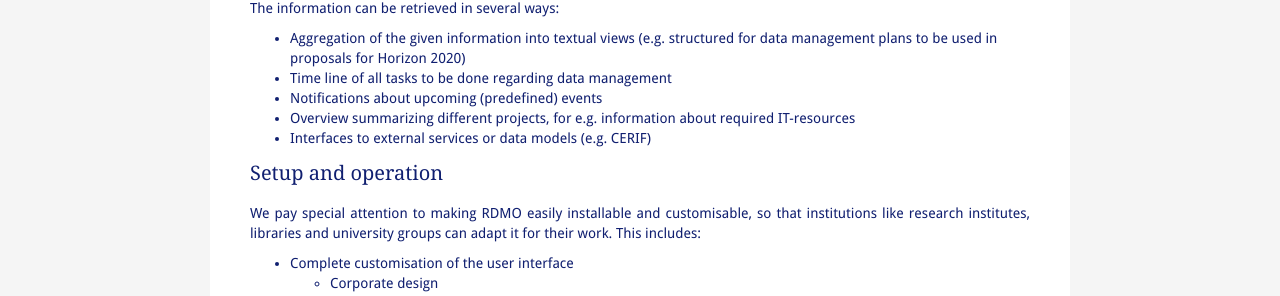
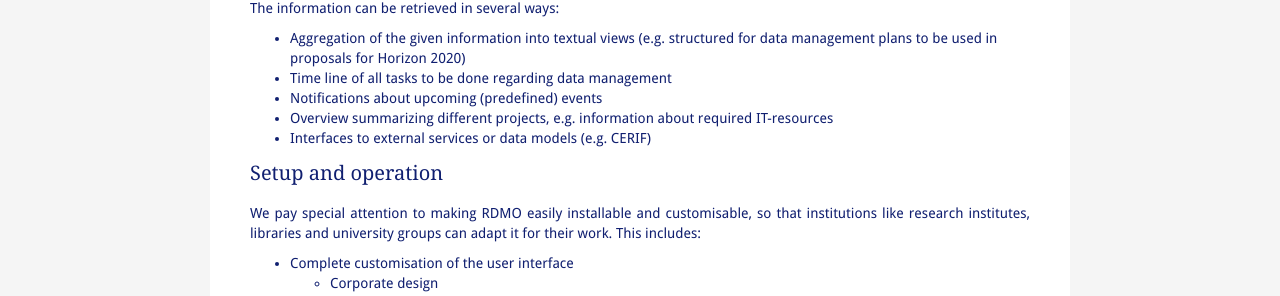
Before and after one commit to rdmorganiser/rdmorganiser.github.io, a Jekyll site: the page built from en/software.md, in a window 1280 px wide and 900 px high, scrolled down 437 px. Shown: the part 150-446 px from the top of the window. Built offline with Jekyll 4.4.1, drawn with Linux system fonts in a browser that asks for light colours.

Commit message:
fix typos

```diff
--- a/en/software.md
+++ b/en/software.md
@@ -8,7 +8,7 @@
 Software
 ========
 
-RDMO is  implemented as a web application. It is, even in the development stage, available as open-source software on [github.com](https://github.com/rdmorganiser). Our main use case is the collaborative editing and maintenance of all necessary information for a sustainable data management. his is done along the notion of *projects*, which will be defined by the users for their particular context.
+RDMO is implemented as a web application. It is, even in the development stage, available as open-source software on [github.com](https://github.com/rdmorganiser). Our main use case is the collaborative editing and maintenance of all necessary information for a sustainable data management. his is done along the notion of *projects*, which will be defined by the users for their particular context.
 
 As of now, we plan the following features:
 
@@ -33,14 +33,14 @@
 
 * Aggregation of the given information into textual views (e.g. structured for data management plans to be used in proposals for Horizon 2020)
 * Time line of all tasks to be done regarding data management
-* Notifications about upcoming  (predefined) events
-* Overview summarizing different projects,  for e.g. information about required IT-resources
+* Notifications about upcoming (predefined) events
+* Overview summarizing different projects, e.g. information about required IT-resources
 * Interfaces to external services or data models (e.g. CERIF)
 
 Setup and operation
 -------------------
 
-We pay special attention to making RDMO easily installable and customisable, so that institutions like research institutes, libraries and university groups can adapt  it for their work. This includes:
+We pay special attention to making RDMO easily installable and customisable, so that institutions like research institutes, libraries and university groups can adapt it for their work. This includes:
 
 * Complete customisation of the user interface
     * Corporate design
```
Also changed, not shown: software.md (+3 -3 lines).
